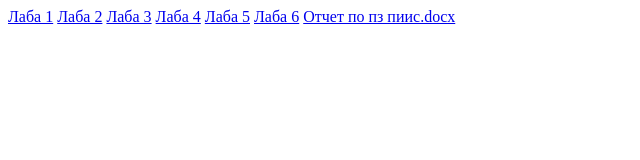
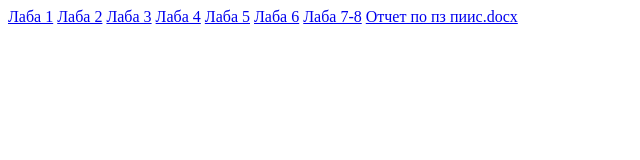
Before and after one commit to KvasLover/piis_labs, a plain HTML site: page index.html in a window 1280 px wide. Shown: the whole page, without its empty margins (0-640 px from the left). Drawn offline with Linux system fonts and the light colour scheme.

Commit message:
Update index.html

```diff
--- a/index.html
+++ b/index.html
@@ -7,6 +7,7 @@
   <a href="лаба 4/lab4.html">Лаба 4</a>
   <a href="PIIS_lab_5/lab5.html">Лаба 5</a>
   <a href="PIIS_lab_6/lab6.html">Лаба 6</a>
+  <a href="лаба 7-8/index.html">Лаба 7-8</a>
   <a href="Отчет по пз пиис.docx">Отчет по пз пиис.docx</a>
 </body>
 </html>
```
